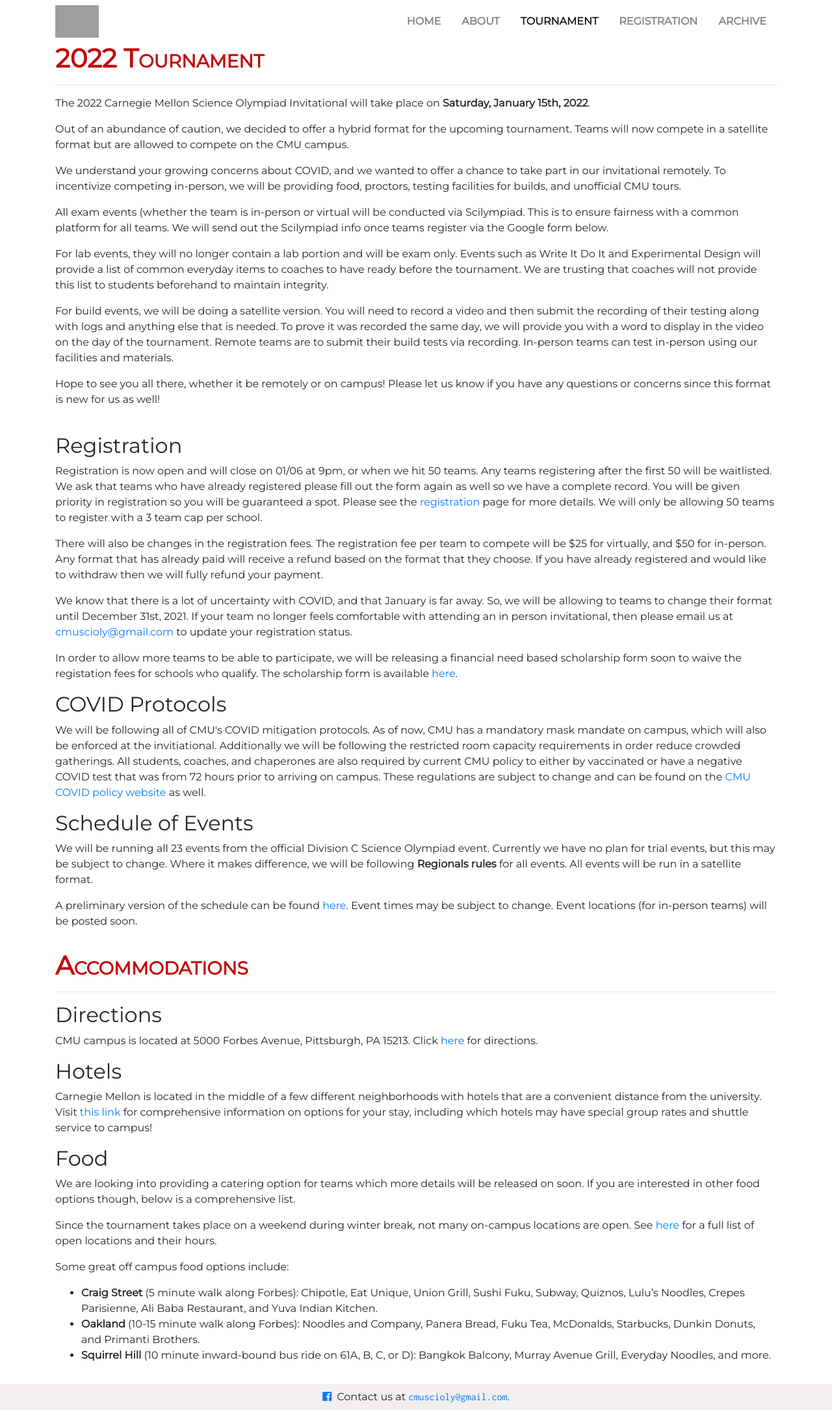
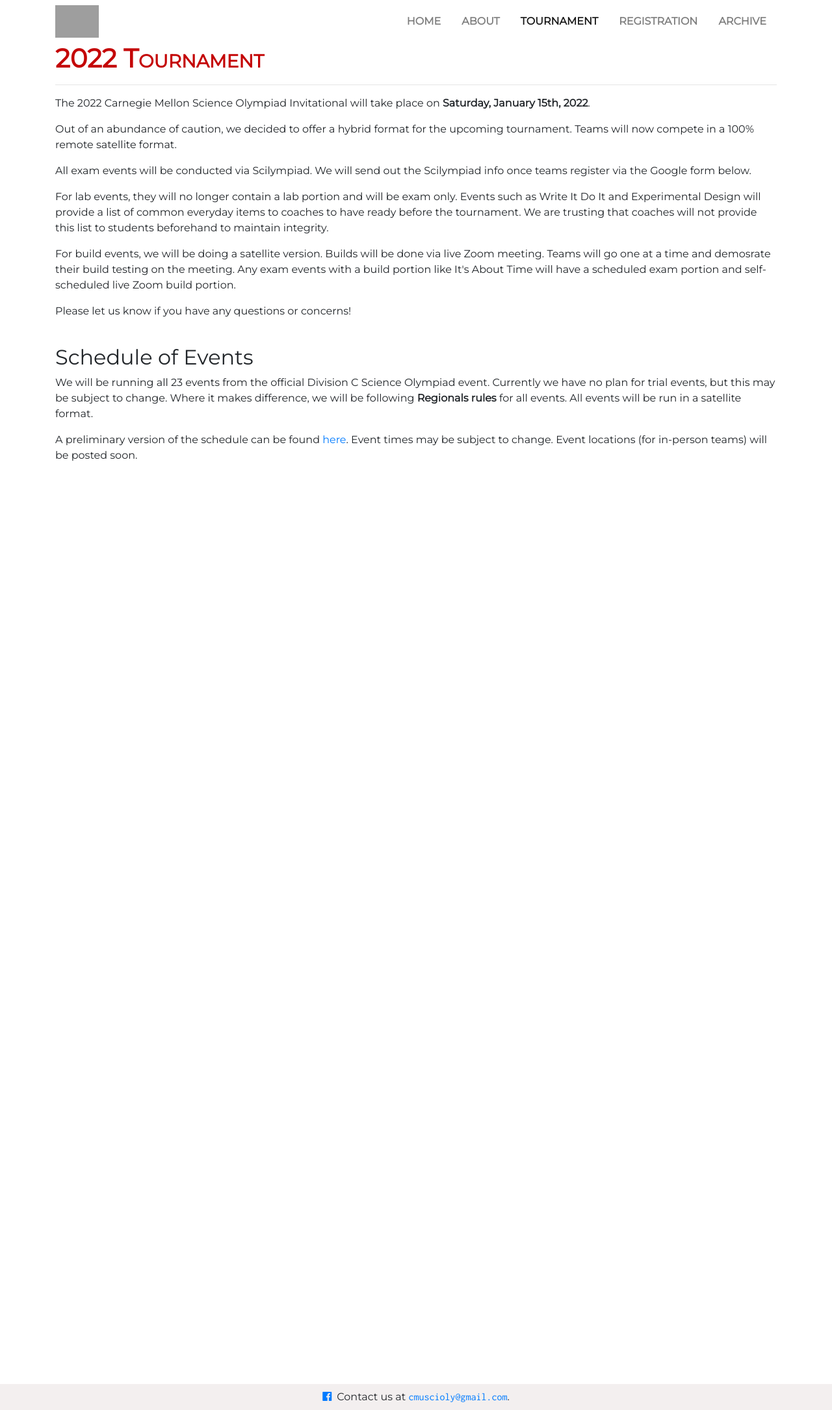
Before and after one commit to cmuscioly/cmuscioly.github.io, a Jekyll site: the page built from tournament.md, in a window 1280 px wide. Shown: the whole page at 65% size. Built offline with Jekyll 4.4.1, drawn with Linux system fonts in a browser that asks for light colours; nearby versions of some CDN libraries; grey boxes are pictures that could not be loaded.

Commit message:
Registration close and format update

```diff
--- a/tournament.md
+++ b/tournament.md
@@ -17,54 +17,22 @@
 </p>
 
 <p>
-Out of an abundance of caution, we decided to offer a hybrid format for the upcoming tournament. Teams will now compete in a satellite format but are allowed to compete on the CMU campus.
+Out of an abundance of caution, we decided to offer a hybrid format for the upcoming tournament. Teams will now compete in a 100% remote satellite format.
 </p>
 <p>
-We understand your growing concerns about COVID, and we wanted to offer a chance to take part in our invitational remotely. To incentivize competing in-person, we will be providing food, proctors, testing facilities for builds, and unofficial CMU tours.
-</p>
-<p>
-All exam events (whether the team is in-person or virtual will be conducted via Scilympiad. This is to ensure fairness with a common platform for all teams. We will send out the Scilympiad info once teams register via the Google form below.
+All exam events will be conducted via Scilympiad. We will send out the Scilympiad info once teams register via the Google form below.
 </p>
 <p>
 For lab events, they will no longer contain a lab portion and will be exam only. Events such as Write It Do It and Experimental Design will provide a list of common everyday items to coaches to have ready before the tournament. We are trusting that coaches will not provide this list to students beforehand to maintain integrity.
 </p>
 <p>
-For build events, we will be doing a satellite version. You will need to record a video and then submit the recording of their testing along with logs and anything else that is needed. To prove it was recorded the same day, we will provide you with a word to display in the video on the day of the tournament. Remote teams are to submit their build tests via recording. In-person teams can test in-person using our facilities and materials.
+For build events, we will be doing a satellite version. Builds will be done via live Zoom meeting. Teams will go one at a time and demosrate their build testing on the meeting. Any exam events with a build portion like It's About Time will have a scheduled exam portion and self-scheduled live Zoom build portion.
 </p>
 <p>
-Hope to see you all there, whether it be remotely or on campus! Please let us know if you have any questions or concerns since this format is new for us as well!
+Please let us know if you have any questions or concerns!
 </p>
 
 <br>
-
-<h2>Registration</h2>
-
-<p>
-Registration is now open and will close on 01/06 at 9pm, or when we hit 50 teams. Any teams registering after the first 50 will be waitlisted. We ask that teams who have already registered please fill out the form again as well so we have a complete record. You will be given priority in registration so you will be guaranteed a spot.  Please see the <a href="/registration">registration</a> page for more details. We will only be allowing 50 teams to register with a 3 team cap per school.
-</p>
-<p>
-There will also be changes in the registration fees. The registration fee per team to compete will be $25 for virtually, and $50 for in-person. Any format that has already paid will receive a refund based on the format that they choose. If you have already registered and would like to withdraw then we will fully refund your payment.
-</p>
-
-<p>
-We know that there is a lot of uncertainty with COVID, and that January is far away. So, we
-will be allowing to teams to change their format until December 31st, 2021. If
-your team no longer feels comfortable with attending an in person invitational,
-then please email us at <a href="mailto:cmuscioly@gmail.com">cmuscioly@gmail.com</a> to update your registration status.
-</p>
-
-<p>
-In order to allow more teams to be able to participate, we will be releasing a financial need
-based scholarship form soon to waive the registation fees for schools who qualify.
-The scholarship form is available <a href="https://forms.gle/7ZnYcxLkTaHXogz28">here</a>.
-</p>
-
-<h2>COVID Protocols</h2>
-<p>
-We will be following all of CMU's COVID mitigation protocols. As of now, CMU has a mandatory
-mask mandate on campus, which will also be enforced at the invitiational. Additionally we will be following the
-restricted room capacity requirements in order reduce crowded gatherings. All students, coaches, and chaperones are also required by current CMU policy to either by vaccinated or have a negative COVID test that was from 72 hours prior to arriving on campus. These regulations are subject to change and can be found on the <a href="https://www.cmu.edu/coronavirus/faqs/visitors.html">CMU COVID policy website</a> as well.
-</p>
 
 <h2>Schedule of Events</h2>
 
@@ -80,27 +48,3 @@
 
 </div> <!-- .col -->
 </div> <!-- .row -->
-
-# Accommodations
-<hr>
-
-## Directions
-
-CMU campus is located at 5000 Forbes Avenue, Pittsburgh, PA 15213. Click <a href="https://www.google.com/maps?saddr=My+Location&daddr=Carnegie+Mellon+University" target="_blank">here</a> for directions.
-
-## Hotels
-
-Carnegie Mellon is located in the middle of a few different neighborhoods with hotels that are a convenient distance from the university. Visit <a href="https://www.cmu.edu/parents/events/travel-and-hotels.html" target="_blank">this link</a> for comprehensive information on options for your stay, including which hotels may have special group rates and shuttle service to campus!
-
-## Food
-
-We are looking into providing a catering option for teams which more details will be released on soon.
-If you are interested in other food options though, below is a comprehensive list.
-
-Since the tournament takes place on a weekend during winter break, not many on-campus locations are open. See <a href="https://apps.studentaffairs.cmu.edu/dining/conceptinfo/?page=listConceptsGrid&startDate=01%2F12%2F2019&searchLength=1&Search=&Locations=21&Locations=2&Locations=18&Locations=5&Locations=1&Locations=22&Locations=25&Locations=24&Locations=23&Locations=19&Locations=20&Locations=15&Locations=27&Locations=26&Locations=28&Locations=17" target="_blank">here</a> for a full list of open locations and their hours.
-
-Some great off campus food options include:
-
-- **Craig Street** (5 minute walk along Forbes): Chipotle, Eat Unique, Union Grill, Sushi Fuku, Subway, Quiznos, Lulu’s Noodles, Crepes Parisienne, Ali Baba Restaurant, and Yuva Indian Kitchen.
-- **Oakland** (10-15 minute walk along Forbes): Noodles and Company, Panera Bread, Fuku Tea, McDonalds, Starbucks, Dunkin Donuts, and Primanti Brothers.
-- **Squirrel Hill** (10 minute inward-bound bus ride on 61A, B, C, or D):  Bangkok Balcony, Murray Avenue Grill, Everyday Noodles, and more.
```
Also changed, not shown: registration.md (+2 -8 lines).
